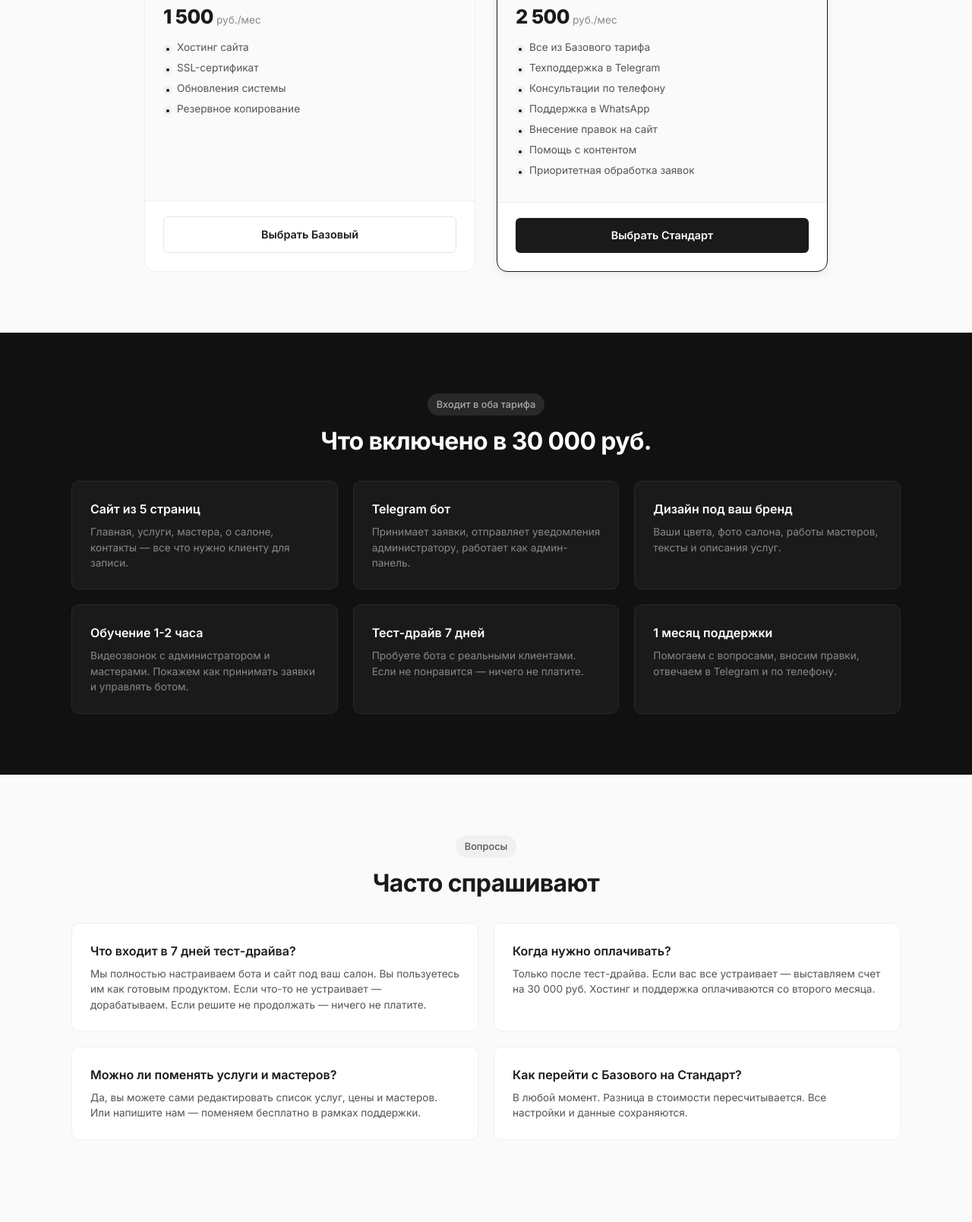
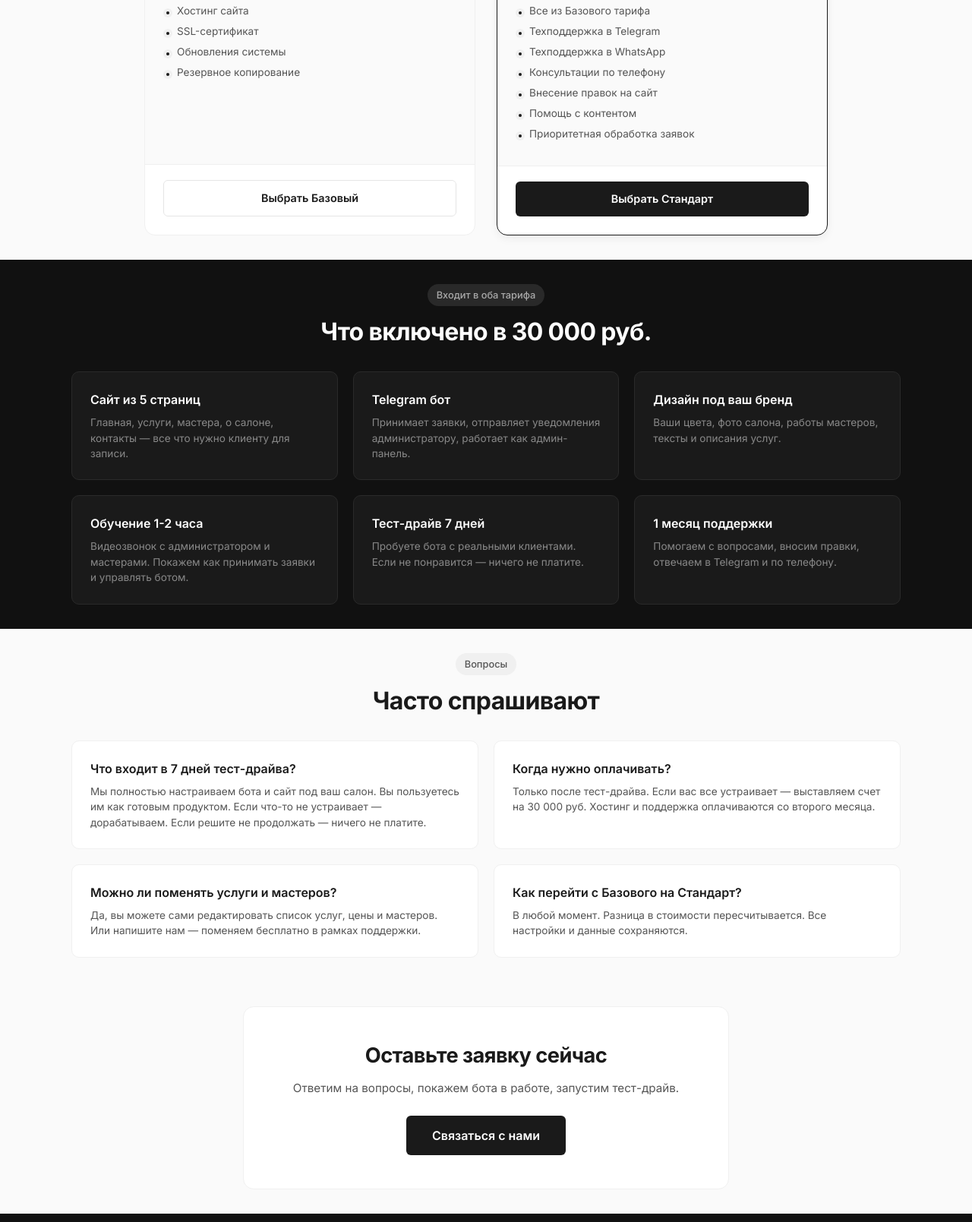
Before and after one commit to matrixew/beauty, a plain HTML site: page pricing.html in a window 1280 px wide. Shown: the part 831-2440 px from the top of the page at 76% size. Drawn offline with Linux system fonts and the light colour scheme.

Commit message:
Update pricing.html

```diff
--- a/pricing.html
+++ b/pricing.html
@@ -27,7 +27,6 @@
     </header>
 
     <main>
-        <!-- Page Header -->
         <section class="page-header">
             <div class="container">
                 <span class="section__tag fade-up">Цены</span>
@@ -36,17 +35,14 @@
             </div>
         </section>
 
-        <!-- Pricing Cards -->
-        <section class="section">
+        <section class="section section--small">
             <div class="container">
                 <div class="pricing-grid pricing-grid--two">
-                    <!-- Тариф 1: Базовый -->
                     <div class="pricing-full-card fade-up">
                         <div class="pricing-full-card__header">
                             <h3 class="pricing-full-card__name">Базовый</h3>
                             <p class="pricing-full-card__subtitle">Для стабильной работы без лишних затрат</p>
                         </div>
-
                         <div class="pricing-full-card__section">
                             <div class="pricing-full-card__section-label">Единоразово</div>
                             <div class="pricing-full-card__price">
@@ -63,7 +59,6 @@
                                 <li>1 месяц техподдержки бесплатно</li>
                             </ul>
                         </div>
-
                         <div class="pricing-full-card__section pricing-full-card__section--monthly">
                             <div class="pricing-full-card__section-label">Далее ежемесячно</div>
                             <div class="pricing-full-card__price pricing-full-card__price--small">
@@ -77,20 +72,17 @@
                                 <li>Резервное копирование</li>
                             </ul>
                         </div>
-
                         <div class="pricing-full-card__footer">
                             <a href="contact.html" class="btn btn--outline btn--block">Выбрать Базовый</a>
                         </div>
                     </div>
 
-                    <!-- Тариф 2: Стандарт -->
                     <div class="pricing-full-card pricing-full-card--featured fade-up delay-1">
                         <div class="pricing-full-card__badge">Рекомендуем</div>
                         <div class="pricing-full-card__header">
                             <h3 class="pricing-full-card__name">Стандарт</h3>
                             <p class="pricing-full-card__subtitle">Максимальная поддержка и полный пакет услуг</p>
                         </div>
-
                         <div class="pricing-full-card__section">
                             <div class="pricing-full-card__section-label">Единоразово</div>
                             <div class="pricing-full-card__price">
@@ -107,7 +99,6 @@
                                 <li>1 месяц техподдержки бесплатно</li>
                             </ul>
                         </div>
-
                         <div class="pricing-full-card__section pricing-full-card__section--monthly">
                             <div class="pricing-full-card__section-label">Далее ежемесячно</div>
                             <div class="pricing-full-card__price pricing-full-card__price--small">
@@ -117,14 +108,13 @@
                             <ul class="pricing-full-card__features">
                                 <li>Все из Базового тарифа</li>
                                 <li>Техподдержка в Telegram</li>
+                                <li>Техподдержка в WhatsApp</li>
                                 <li>Консультации по телефону</li>
-                                <li>Поддержка в WhatsApp</li>
                                 <li>Внесение правок на сайт</li>
                                 <li>Помощь с контентом</li>
                                 <li>Приоритетная обработка заявок</li>
                             </ul>
                         </div>
-
                         <div class="pricing-full-card__footer">
                             <a href="contact.html" class="btn btn--primary btn--block">Выбрать Стандарт</a>
                         </div>
@@ -133,8 +123,7 @@
             </div>
         </section>
 
-        <!-- What's Included -->
-        <section class="section section--dark">
+        <section class="section section--dark section--small">
             <div class="container">
                 <div class="section__header fade-up">
                     <span class="section__tag section__tag--light">Входит в оба тарифа</span>
@@ -169,8 +158,7 @@
             </div>
         </section>
 
-        <!-- FAQ -->
-        <section class="section">
+        <section class="section section--small">
             <div class="container">
                 <div class="section__header fade-up">
                     <span class="section__tag">Вопросы</span>
@@ -197,8 +185,7 @@
             </div>
         </section>
 
-        <!-- CTA -->
-        <section class="section">
+        <section class="section section--small">
             <div class="container">
                 <div class="cta-block fade-up">
                     <h2 class="cta-block__title">Оставьте заявку сейчас</h2>
```
